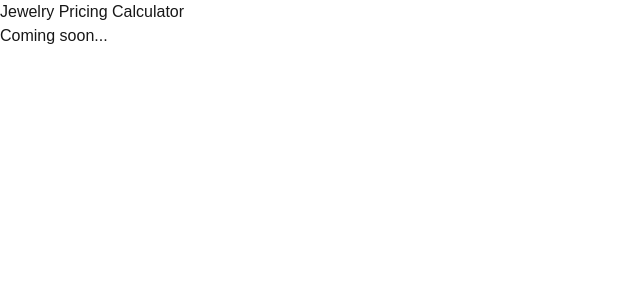
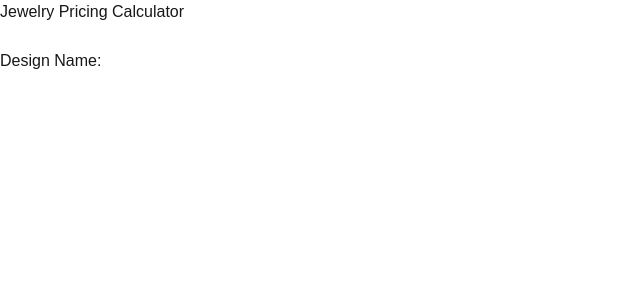
Before and after one commit to pixiegirl32/jewelrypricingcalculator, a Next.js app: page / in a window 1280 px wide. Shown: the top 300 px of the page, without its empty margins (0-640 px from the left). Built offline with nearby package versions, Linux system fonts and the light colour scheme.

Commit message:
Update Calculator.jsx

```diff
--- a/src/components/Calculator.jsx
+++ b/src/components/Calculator.jsx
@@ -3,10 +3,26 @@
 import React, { useState } from 'react';
 
 const Calculator = () => {
+  // Add a basic state variable
+  const [designName, setDesignName] = useState('');
+
   return (
     <div>
       <h1>Jewelry Pricing Calculator</h1>
-      <p>Coming soon...</p>
+
+      <div style={{ marginTop: '20px' }}>
+        <label>Design Name: </label>
+        <input
+          type="text"
+          value={designName}
+          onChange={(e) => setDesignName(e.target.value)}
+          style={{ padding: '5px', marginLeft: '5px' }}
+        />
+      </div>
+
+      {designName && (
+        <p>Current design: {designName}</p>
+      )}
     </div>
   );
 };
```
